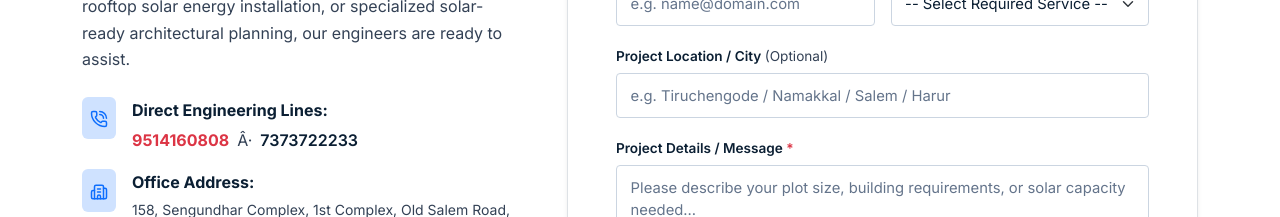
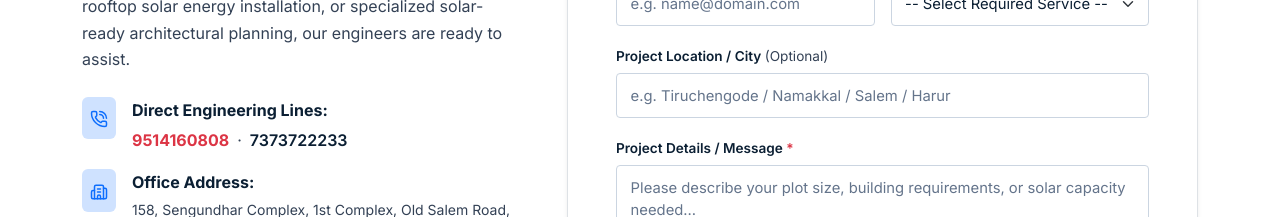
Before and after one commit to Varna317/poorna-construction-website, a React (Vite) app: page / in a window 1280 px wide. Shown: the part 8860-9077 px from the top of the page. Built offline with nearby package versions, Linux system fonts and the light colour scheme.

Commit message:
Fix phone number separator on contact page

```diff
--- a/src/pages/HomePage.jsx
+++ b/src/pages/HomePage.jsx
@@ -483,7 +483,7 @@ export default function HomePage() {
                     <div className="d-flex flex-wrap align-items-center gap-2 mt-1">
                       {companyData.phones.map((phone, idx) => (
                         <React.Fragment key={phone.raw}>
-                          {idx > 0 && <span className="text-muted">Â·</span>}
+                          {idx > 0 && <span className="text-muted">&middot;</span>}
                           <a
                             href={`tel:${phone.raw}`}
                             className={idx === 0 ? "text-danger fw-bold text-decoration-none" : "text-dark fw-semibold text-decoration-none"}
```
